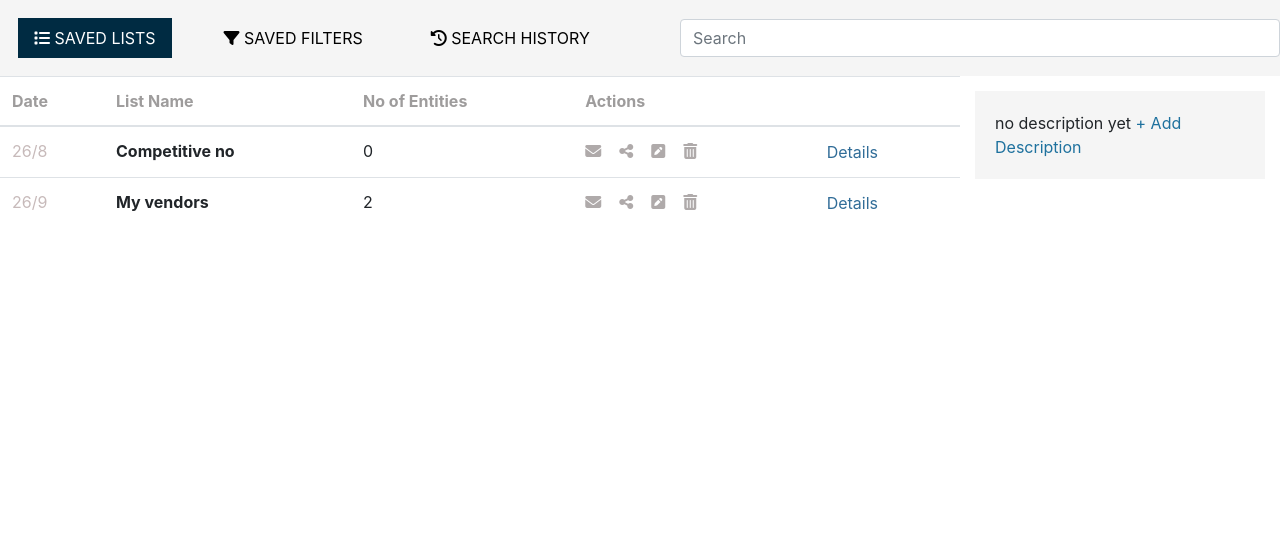
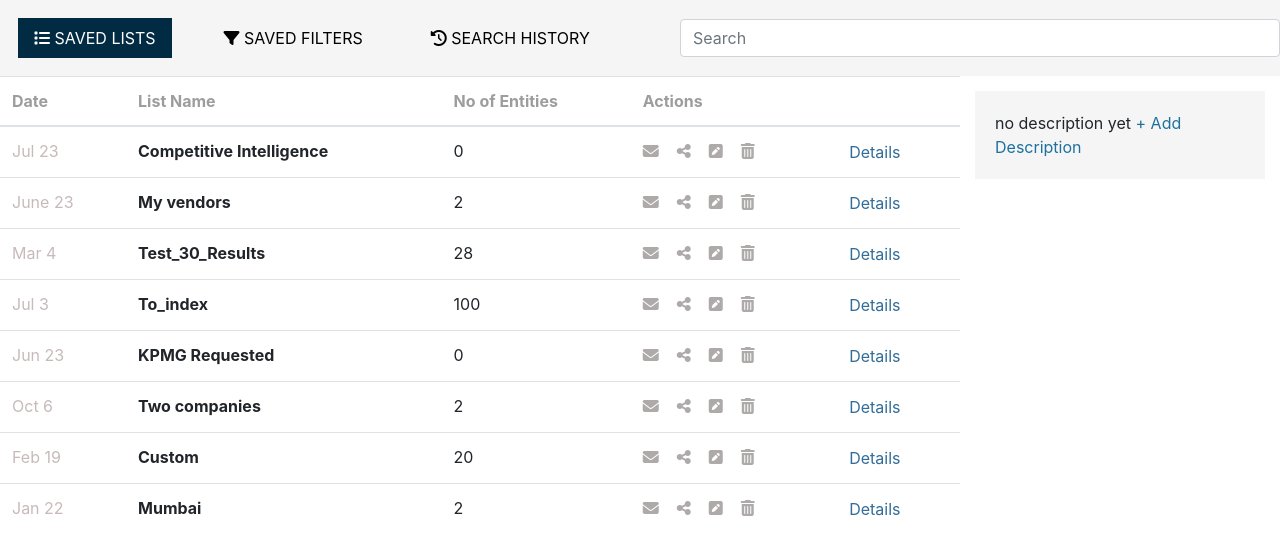
Before and after one commit to Shadowzee/table-with-sidedetails, an Angular app: page / in a window 1280 px wide. Shown: the top 554 px of the page. Built offline with nearby package versions, Linux system fonts and the light colour scheme.

Commit message:
data updated

```diff
--- a/src/app/navbar/navbar.component.html
+++ b/src/app/navbar/navbar.component.html
@@ -14,7 +14,7 @@
         <div class="mr10">
         <form>
             <div class="form-group form-inline">
-              <input placeholder="Search" class="form-control ml-2 wd400" type="text" (change)="filterval()" [formControl]="filter"/>
+              <input placeholder="Search" class="form-control ml-2 wd400" type="text" (keypress)="filterval()" [formControl]="filter"/>
             </div>
           </form>
         </div></li>
--- a/src/app/side-details/side-details.component.ts
+++ b/src/app/side-details/side-details.component.ts
@@ -2,10 +2,28 @@ import { Component, OnInit } from '@angular/core';
 import { TableserviceService } from '../tableservice.service';
 const sidedetailsdata = [
   {
-    list:["asa","dsa","asdsa"]
+    list:["Bundli Technologies","Hector Beverage Private Ltd","Puma sports private limited","Dewarai Housing","Infosys ltd","Think & Learn Private Ltd","Delhivery Private Ltd","Wow Momo Food Private Ltd","Rebel Foods private Ltd","Lendingkart private ltd","Gala Private LTD","Balaji privae LTd","Vodafone Private Ltd"]
   },
   {
-    list:["yjhgh","Hjghj","Hjghjh"]
+    list:["Puma sports private limited","Dewarai Housing","Infosys ltd","Think & Learn Private Ltd","Delhivery Private Ltd","Wow Momo Food Private Ltd","Rebel Foods private Ltd"]
+  },
+  {
+    list:["Dewarai Housing","Infosys ltd","Think & Learn Private Ltd","Delhivery Private Ltd","Wow Momo Food Private Ltd","Rebel Foods private Ltd","Lendingkart private ltd","Gala Private LTD","Balaji privae LTd","Vodafone Private Ltd"]
+  },
+  {
+    list:[,"Infosys ltd","Think & Learn Private Ltd","Delhivery Private Ltd","Wow Momo Food Private Ltd","Rebel Foods private Ltd"]
+  },
+  {
+    list:["Bundli Technologies","Hector Beverage Private Ltd","Dewarai Housing","Infosys ltd","Think & Learn Private Ltd","Delhivery Private Ltd","Wow Momo Food Private Ltd","Rebel Foods private Ltd","Lendingkart private ltd","Gala Private LTD","Balaji privae LTd","Vodafone Private Ltd"]
+  },
+  {
+    list:["Puma sports private limited","Dewarai Housing","Think & Learn Private Ltd","Delhivery Private Ltd","Wow Momo Food Private Ltd","Rebel Foods private Ltd"]
+  },
+  {
+    list:["Bundli Technologies","Hector Beverage Private Ltd","Think & Learn Private Ltd","Delhivery Private Ltd","Wow Momo Food Private Ltd","Rebel Foods private Ltd","Lendingkart private ltd","Gala Private LTD","Balaji privae LTd","Vodafone Private Ltd"]
+  },
+  {
+    list:["Puma sports private limited","Dewarai Housing","Infosys ltd","Think & Learn Private Ltd","Delhivery Private Ltd","Wow Momo Food Private Ltd","Rebel Foods private Ltd"]
   }
 
 ];
--- a/src/app/table/table.component.html
+++ b/src/app/table/table.component.html
@@ -22,7 +22,7 @@
       <td><b><ngb-highlight [result]="country.listName" [term]="filter.value"></ngb-highlight></b></td>
       <td><ngb-highlight [result]="country.entity | number" [term]="filter.value"></ngb-highlight></td>
      <td  class="iconcolor" [class.iconcolor2]="i == selectedRow" ><i class="fa fa-envelope" aria-hidden="true"> </i>&nbsp;&nbsp;&nbsp;&nbsp;<i class="fa fa-share-alt" aria-hidden="true"></i>&nbsp;&nbsp;&nbsp;&nbsp;<i class="fa fa-pencil-square" aria-hidden="true"></i>&nbsp;&nbsp;&nbsp;&nbsp;<i class="fa fa-trash" aria-hidden="true"></i></td>
-      <td><button class= "button" (click)="details(i)">Details</button></td>
+      <td><button  [class.button2]="i == selectedRow" class= "button" (click)="details(i)">Details</button></td>
     </tr>
     </tbody>
   </table>
--- a/src/app/table/table.component.scss
+++ b/src/app/table/table.component.scss
@@ -24,3 +24,7 @@
     background-color:#f5f5f5 !important;
 
   }
+  .button2{
+    outline: none;
+    border-bottom: 2px solid black !important;
+}
--- a/src/app/table/table.component.ts
+++ b/src/app/table/table.component.ts
@@ -13,14 +13,47 @@ interface Data {
 }
 const data: Data[] = [
   {
-    date: '26/8',
-    listName: 'Competitive no',
+    date: 'Jul 23',
+    listName: 'Competitive Intelligence',
     entity: 0,
     action: ''
   },
   {
-    date: '26/9',
+    date: 'June 23',
     listName: 'My vendors',
+    entity: 2,
+    action: ''
+  }, {
+    date: 'Mar 4',
+    listName: 'Test_30_Results',
+    entity: 28,
+    action: ''
+  },
+  {
+    date: 'Jul 3',
+    listName: 'To_index',
+    entity: 100,
+    action: ''
+  }, {
+    date: 'Jun 23',
+    listName: 'KPMG Requested',
+    entity: 0,
+    action: ''
+  },
+  {
+    date: 'Oct 6',
+    listName: 'Two companies',
+    entity: 2,
+    action: ''
+  }, {
+    date: 'Feb 19',
+    listName: 'Custom',
+    entity: 20,
+    action: ''
+  },
+  {
+    date: 'Jan 22',
+    listName: 'Mumbai',
     entity: 2,
     action: ''
   }
```
